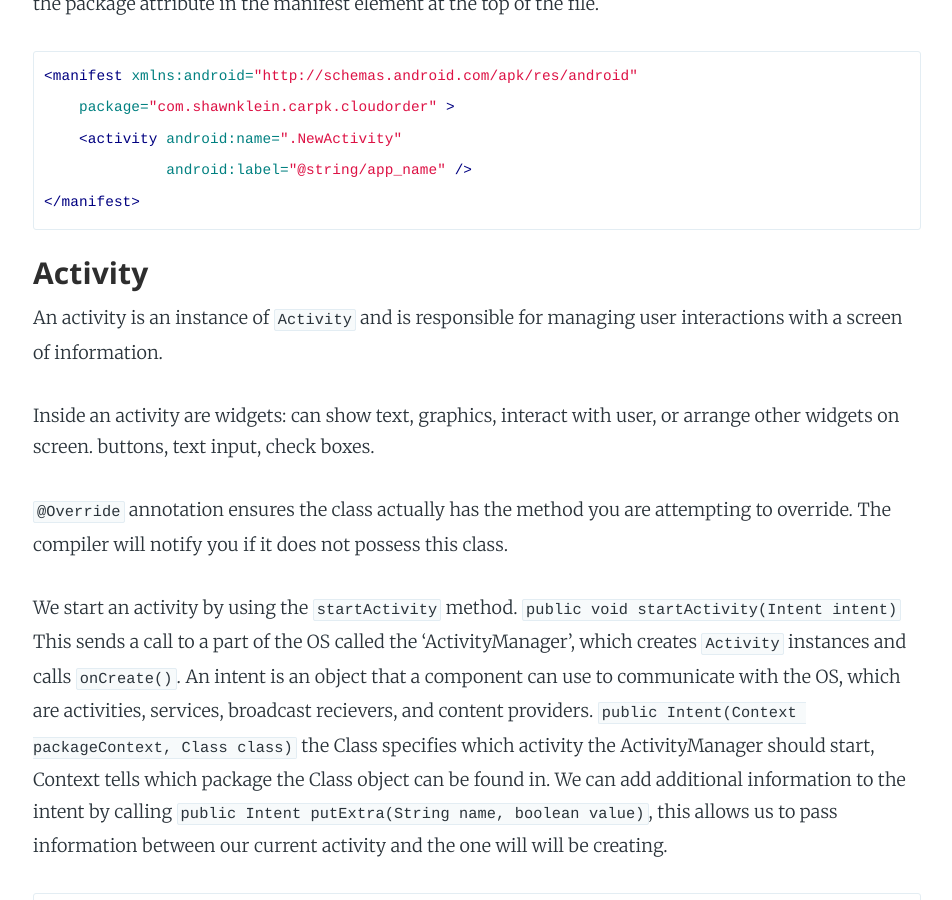
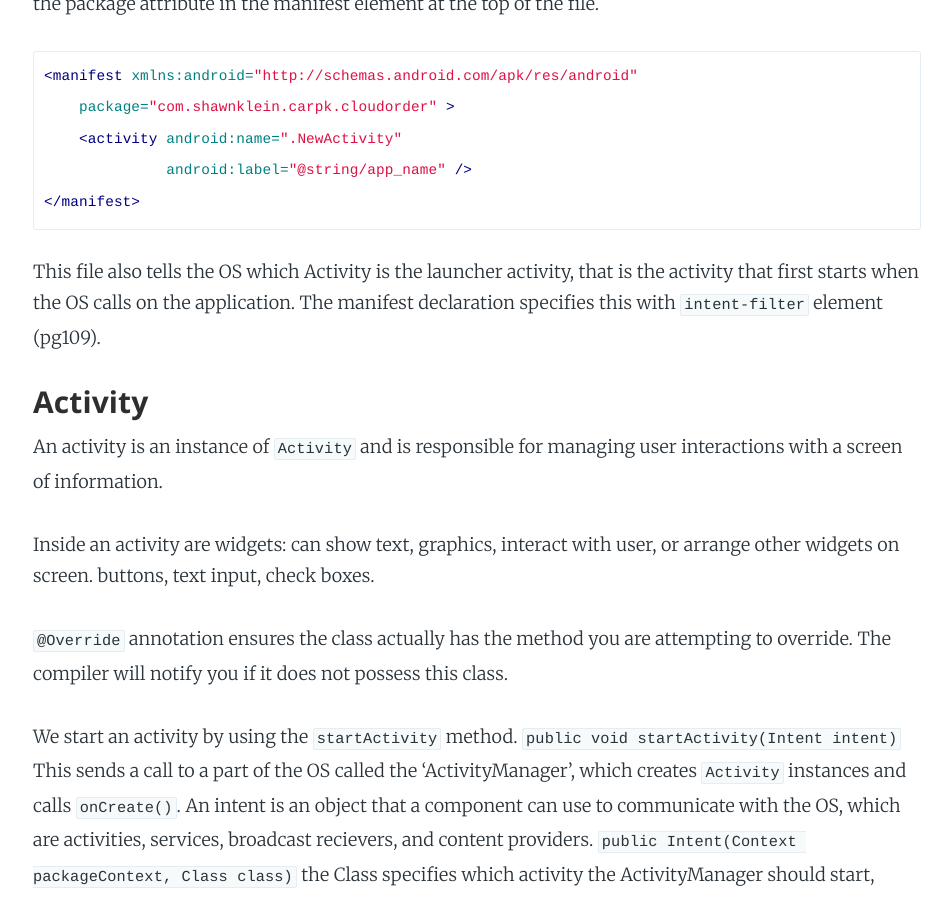
Before and after one commit to Carpk/ShawnKlein, a Jekyll site: the page built from _posts/2016-07-16-introduction-to-android.md, in a window 1280 px wide and 900 px high, scrolled down 1121 px. Shown: the whole window, without its empty margins (163-1115 px from the left). Built offline with Jekyll 4.4.1, drawn with Linux system fonts in a browser that asks for light colours; nearby versions of some CDN libraries; some web fonts are replaced; Markdown is read by kramdown in place of the engine named in the settings.

Commit message:
edit AndroidManifest section to include which activity is used on app startup

`````diff
--- a/_posts/2016-07-16-introduction-to-android.md
+++ b/_posts/2016-07-16-introduction-to-android.md
@@ -29,7 +29,7 @@ When creating new activities, we need to add it to our AndroidManifest file so o
               android:label="@string/app_name" />
 </manifest>
 ````
-
+This file also tells the OS which Activity is the launcher activity, that is the activity that first starts when the OS calls on the application. The manifest declaration specifies this with `intent-filter` element (pg109).
 
 ### Activity
 An activity is an instance of `Activity` and is responsible for managing user interactions with a screen of information.
`````
